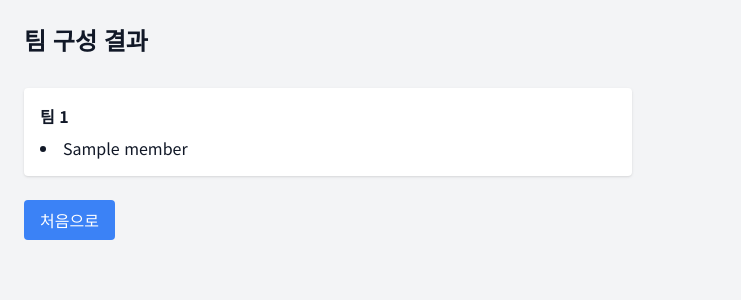
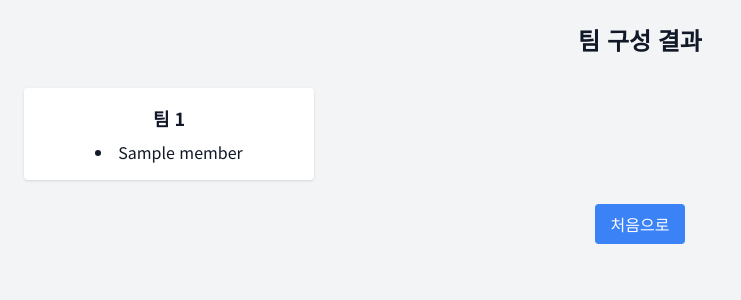
Before and after one commit to cocacoran-1/test, a Flask app: template templates/teams.html in a window 1280 px wide. Shown: the top 300 px of the page, without its empty margins (0-741 px from the left). Run offline with Flask 3, Linux system fonts and the light colour scheme; the template is opened without the code that fills it: most values are stand-ins (such as "Sample title", 1, 10 or a date in 2020); some libraries are stand-ins or nearby versions.

Commit message:
Update team generation logic to handle variable number of participants

```diff
--- a/app.py
+++ b/app.py
@@ -27,18 +27,26 @@ def generate_teams():
 
     # 팀 당 인원 수 설정
     team_size = 3
-    num_teams = n // team_size
-    remainder = n % team_size
+    max_teams = 8
+
+    if n >= team_size * max_teams:
+        # 정확히 24명을 선택하여 8팀 생성
+        selected_people = random.sample(chosen_nicknames, team_size * max_teams)
+        num_teams = max_teams
+    else:
+        # 가능한 만큼 팀 생성
+        selected_people = random.sample(chosen_nicknames, n)
+        num_teams = n // team_size
 
     # 참가자 무작위로 섞기
-    selected_people = random.sample(chosen_nicknames, n)
     random.shuffle(selected_people)
 
     # 팀 생성
     teams = [selected_people[i*team_size:(i+1)*team_size] for i in range(num_teams)]
 
     # 나머지 참가자 처리 (반드시 팀에 포함)
-    if remainder != 0:
+    remainder = len(selected_people) % team_size
+    if remainder != 0 and n >= team_size * max_teams:
         for i in range(remainder):
             teams[i % num_teams].append(selected_people[num_teams*team_size + i])
 
--- a/templates/teams.html
+++ b/templates/teams.html
@@ -14,11 +14,11 @@
 </head>
 <body class="bg-gray-100 text-gray-900">
     <div class="container mx-auto p-6">
-        <h1 class="text-2xl font-bold mb-8">팀 구성 결과</h1>
-        <div class="grid grid-cols-1 md:grid-cols-2 gap-4">
+        <h1 class="text-2xl font-bold mb-8 text-center">팀 구성 결과</h1>
+        <div class="grid grid-cols-1 md:grid-cols-2 lg:grid-cols-4 gap-6">
             {% for team in teams %}
-            <div class="bg-white p-4 rounded shadow">
-                <h2 class="font-bold mb-2">팀 {{ loop.index }}</h2>
+            <div class="bg-white p-4 rounded shadow text-center">
+                <h2 class="font-bold text-lg mb-2">팀 {{ loop.index }}</h2>
                 <ul class="list-disc list-inside">
                     {% for member in team %}
                     <li>{{ member }}</li>
@@ -27,7 +27,7 @@
             </div>
             {% endfor %}
         </div>
-        <div class="mt-8">
+        <div class="mt-8 text-center">
             <a href="{{ url_for('home') }}" class="bg-blue-500 text-white px-4 py-2 rounded">처음으로</a>
         </div>
     </div>
```
